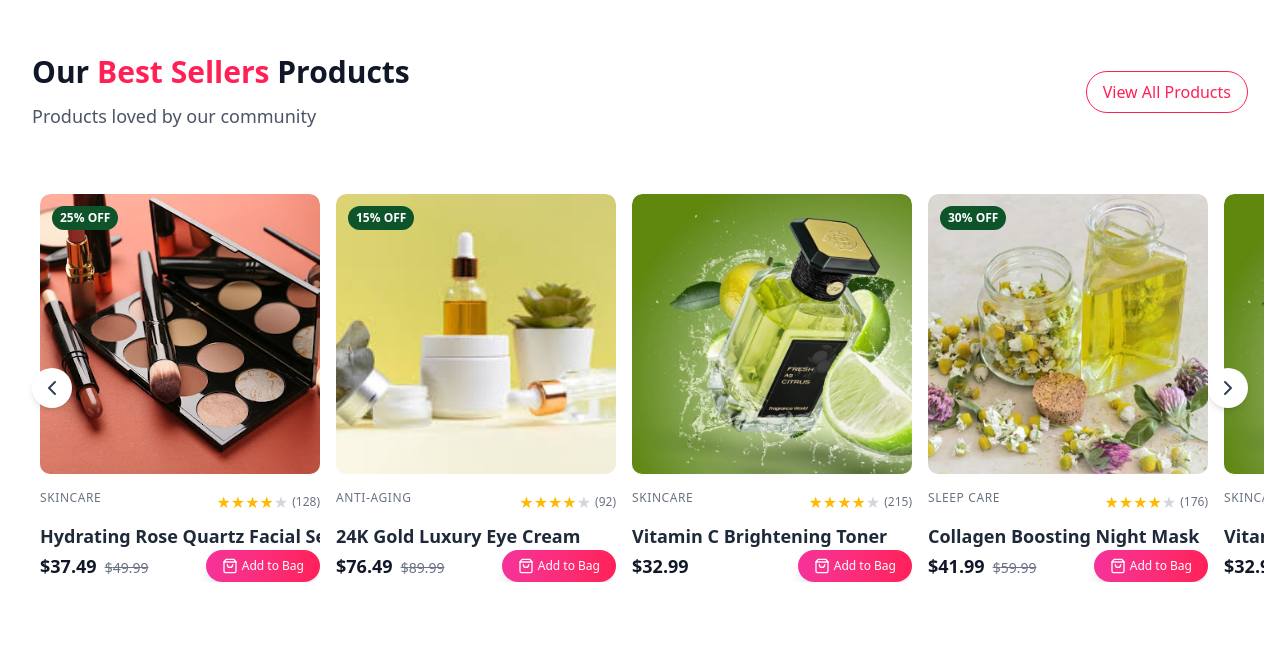
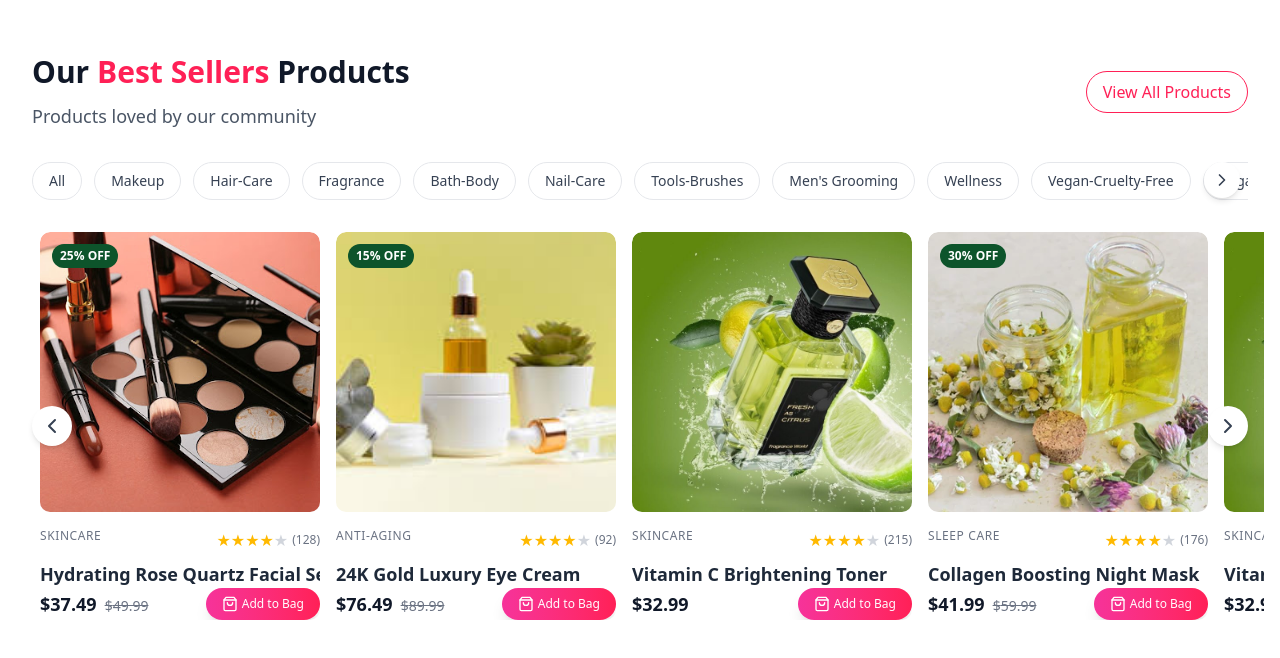
Before and after one commit to Kariaki58/cosmetic-website, a Next.js app: page / in a window 1280 px wide. Shown: the part 2473-3131 px from the top of the page. Built offline with nearby package versions, Linux system fonts and the light colour scheme.

Commit message:
added category

```diff
--- a/components/application/home/BestSeller.jsx
+++ b/components/application/home/BestSeller.jsx
@@ -3,6 +3,7 @@ import Image from "next/image";
 import { Heart, ShoppingBag, Expand, ChevronLeft, ChevronRight } from "lucide-react";
 import { useRef, useState } from "react";
 import Link from "next/link";
+import Categories from "./category-best-seller";
 
 export default function BestSeller() {
     const products = [
@@ -198,7 +199,7 @@ export default function BestSeller() {
     return (
         <section className="py-16 px-4 sm:px-6 lg:px-8">
             <div className="max-w-7xl mx-auto">
-            <div className="mb-8 md:mb-12 flex flex-col md:flex-row justify-between items-start md:items-center gap-4">
+            <div className="mb-8 flex flex-col md:flex-row justify-between items-start md:items-center gap-4">
                 <div className="flex-1">
                     <h2 className="text-2xl sm:text-3xl font-bold text-gray-900 mb-2 sm:mb-3">
                         Our <span className="text-rose-500">Best Sellers</span> Products
@@ -214,7 +215,7 @@ export default function BestSeller() {
                     View All Products
                 </Link>
             </div>
-
+            <Categories />
             <div className="relative">
                 <button
                     onClick={scrollLeft}
--- /dev/null
+++ b/components/application/home/category-best-seller.jsx
@@ -0,0 +1,112 @@
+"use client";
+import Link from "next/link";
+import { useEffect, useRef, useState } from "react";
+import { ChevronLeft, ChevronRight } from "lucide-react";
+import { useSearchParams } from "next/navigation";
+
+export default function Categories() {
+    const scrollRef = useRef(null);
+    const [canScrollLeft, setCanScrollLeft] = useState(false);
+    const [canScrollRight, setCanScrollRight] = useState(true);
+    const searchParams = useSearchParams();
+    const activeCategory = searchParams.get("category");
+
+    const categories = [
+        { id: 1, name: 'All' },
+        { id: 2, name: 'Makeup' },
+        { id: 3, name: 'Hair-Care' },
+        { id: 4, name: 'Fragrance' },
+        { id: 5, name: 'Bath-Body' },
+        { id: 6, name: 'Nail-Care' },
+        { id: 7, name: 'Tools-Brushes' },
+        { id: 8, name: "Men's Grooming" },
+        { id: 9, name: 'Wellness' },
+        { id: 10, name: 'Vegan-Cruelty-Free' },
+        { id: 11, name: 'Organic-Natural' },
+        { id: 12, name: 'Luxury' },
+    ];
+
+    const scroll = (direction) => {
+        if (scrollRef.current) {
+            const scrollAmount = 200;
+            scrollRef.current.scrollBy({
+                left: direction === 'left' ? -scrollAmount : scrollAmount,
+                behavior: 'smooth',
+            });
+        }
+    };
+
+    const checkScrollButtons = () => {
+        if (scrollRef.current) {
+            const { scrollLeft, scrollWidth, clientWidth } = scrollRef.current;
+            setCanScrollLeft(scrollLeft > 0);
+            setCanScrollRight(scrollLeft + clientWidth < scrollWidth);
+        }
+    };
+
+    useEffect(() => {
+        checkScrollButtons();
+        const handleResize = () => checkScrollButtons();
+        window.addEventListener("resize", handleResize);
+        return () => window.removeEventListener("resize", handleResize);
+    }, []);
+
+    return (
+        <div className="relative">
+            <div className="relative flex items-center">
+                {canScrollLeft && (
+                    <button
+                        onClick={() => scroll("left")}
+                        className="absolute left-0 top-1/3 -translate-y-1/2 z-10 bg-white p-2 shadow-md rounded-full ml-2"
+                    >
+                        <ChevronLeft className="w-5 h-5  text-gray-700" />
+                    </button>
+                )}
+
+                <div
+                    ref={scrollRef}
+                    onScroll={checkScrollButtons}
+                    className="flex overflow-x-auto gap-3 pb-4 no-scrollbar scroll-smooth"
+                >
+                    {categories.map((category) => {
+                        const categorySlug = category.name.toLowerCase();
+                        const isActive = activeCategory === categorySlug;
+
+                        return (
+                            <Link
+                                key={category.id}
+                                href={`?category=${encodeURIComponent(categorySlug)}`}
+                                scroll={false}
+                                className={`flex-shrink-0 px-4 py-2 border rounded-full text-sm font-medium transition-colors duration-200
+                                    ${isActive
+                                        ? "bg-rose-600 text-white border-rose-600"
+                                        : "bg-white text-gray-700 border-gray-200 hover:bg-rose-50 hover:text-rose-600 hover:border-rose-200"
+                                    }`}
+                            >
+                                {category.name}
+                            </Link>
+                        );
+                    })}
+                </div>
+
+                {canScrollRight && (
+                    <button
+                        onClick={() => scroll("right")}
+                        className="absolute right-0 top-1/3 -translate-y-1/2 z-10 bg-white p-2 shadow-md rounded-full mr-2"
+                    >
+                        <ChevronRight className="w-5 h-5 text-gray-700" />
+                    </button>
+                )}
+            </div>
+            <style jsx>{`
+                .no-scrollbar::-webkit-scrollbar {
+                    display: none;
+                }
+                .no-scrollbar {
+                    -ms-overflow-style: none;
+                    scrollbar-width: none;
+                }
+            `}</style>
+        </div>
+    );
+}
```
Lines whose indentation alone changed are shown as unchanged.
